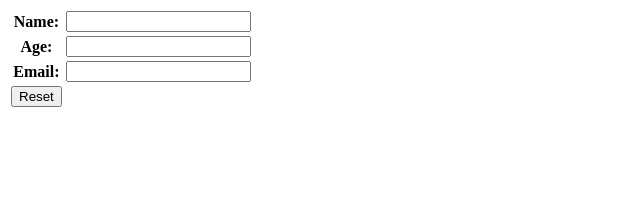
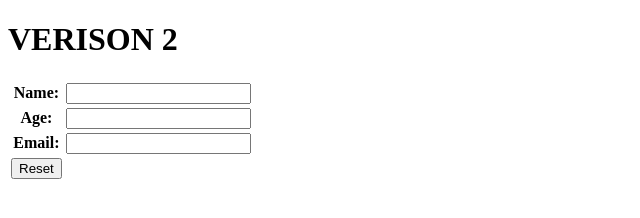
Before and after one commit to balajiformal/411724205004, a plain HTML site: page index.html in a window 1280 px wide. Shown: the whole page, without its empty margins (0-640 px from the left). Drawn offline with Linux system fonts and the light colour scheme.

Commit message:
Final CHanges

```diff
--- a/index.html
+++ b/index.html
@@ -6,6 +6,7 @@
     <title>nothing</title>
 </head>
 <body>
+    <h1> VERISON 2</h1>
     <form>
         <table>
             <tr>
```
